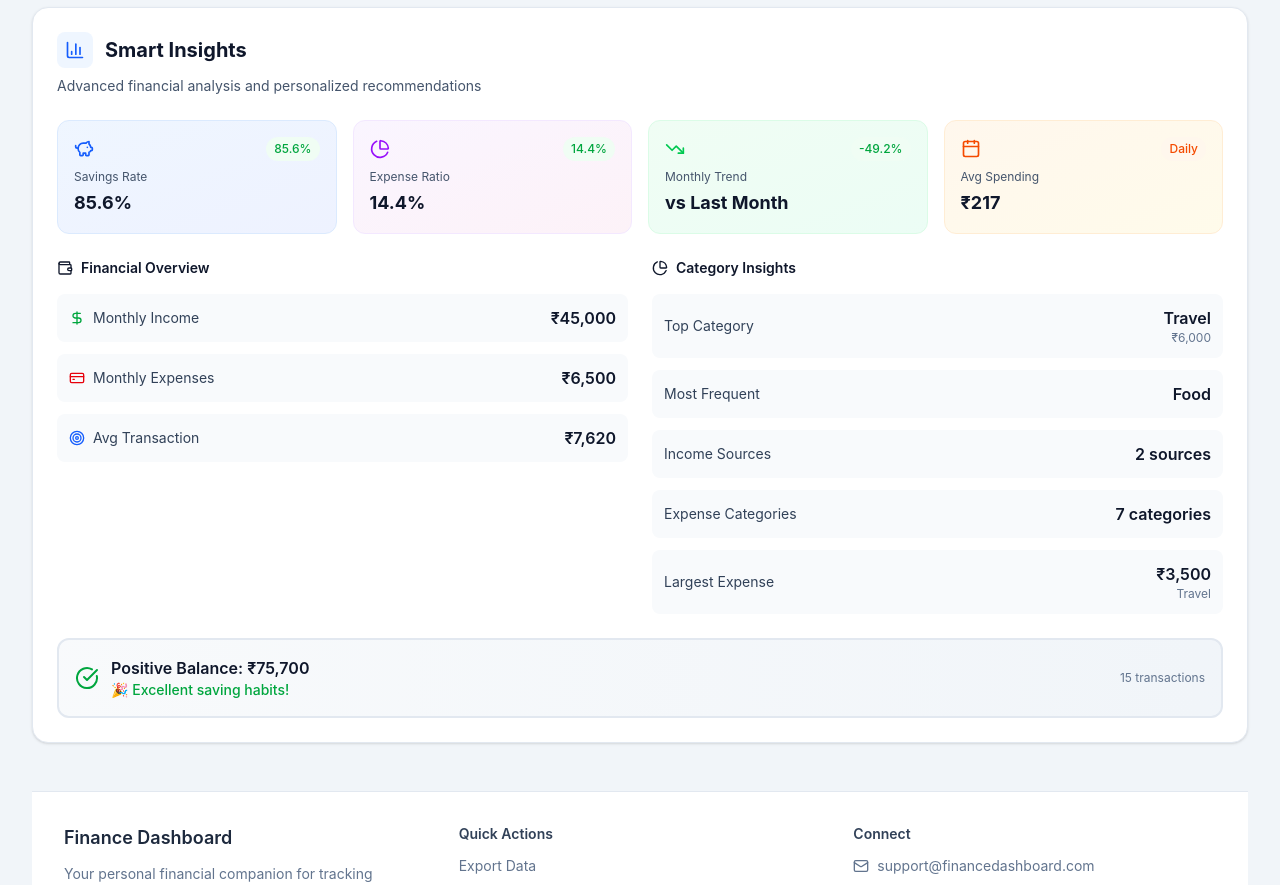
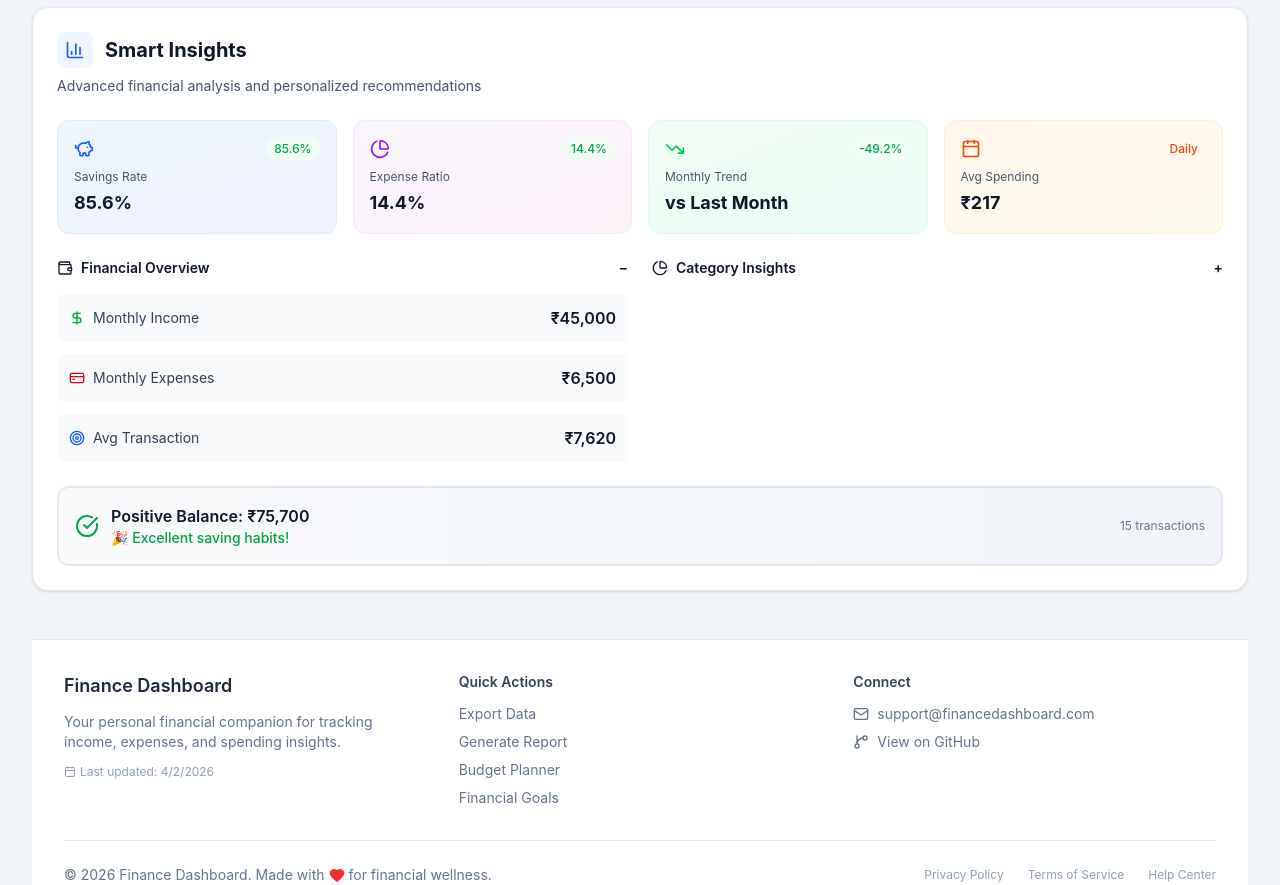
Before and after one commit to OmpalSingh01/finance-dashboard, a React (Vite) app: page / in a window 1280 px wide. Shown: the part 1580-2465 px from the top of the page. Built offline with nearby package versions, Linux system fonts and the light colour scheme.

Commit message:
upgrade_InsightsPanel

```diff
--- a/src/components/InsightsPanel.jsx
+++ b/src/components/InsightsPanel.jsx
@@ -1,111 +1,156 @@
-import { TrendingUp, TrendingDown, Target, DollarSign, PieChart, Calendar, AlertTriangle, CheckCircle, BarChart3, Wallet, CreditCard, PiggyBank } from 'lucide-react'
+import { useState } from 'react'
+import {
+  TrendingUp,
+  TrendingDown,
+  Target,
+  DollarSign,
+  PieChart,
+  Calendar,
+  AlertTriangle,
+  CheckCircle,
+  BarChart3,
+  Wallet,
+  CreditCard,
+  PiggyBank,
+} from 'lucide-react'
 import useFinanceStore from '../store/useFinanceStore'
+
+function InsightRow({ label, value, icon: Icon, color = '' }) {
+  return (
+    <div className="flex items-center justify-between rounded-lg bg-slate-50 p-3 dark:bg-slate-700/50">
+      <div className="flex items-center gap-2">
+        <Icon className={`h-4 w-4 ${color}`} />
+        <span className="text-sm text-slate-700 dark:text-slate-300">
+          {label}
+        </span>
+      </div>
+      <span className="font-semibold text-slate-900 dark:text-white">
+        {value}
+      </span>
+    </div>
+  )
+}
 
 export default function InsightsPanel() {
   const { getInsights, getSummary, transactions } = useFinanceStore()
+  const [showFinancial, setShowFinancial] = useState(true)
+  const [showCategory, setShowCategory] = useState(false)
 
   const insights = getInsights()
   const summary = getSummary()
 
-  // Calculate monthly insights
   const currentMonth = new Date().getMonth()
   const currentYear = new Date().getFullYear()
 
-  const currentMonthTransactions = transactions.filter(tx => {
+  const currentMonthTransactions = transactions.filter((tx) => {
     const txDate = new Date(tx.date)
-    return txDate.getMonth() === currentMonth && txDate.getFullYear() === currentYear
+    return (
+      txDate.getMonth() === currentMonth &&
+      txDate.getFullYear() === currentYear
+    )
   })
 
   const currentMonthIncome = currentMonthTransactions
-    .filter(tx => tx.type === 'income')
+    .filter((tx) => tx.type === 'income')
     .reduce((sum, tx) => sum + tx.amount, 0)
 
   const currentMonthExpenses = currentMonthTransactions
-    .filter(tx => tx.type === 'expense')
+    .filter((tx) => tx.type === 'expense')
     .reduce((sum, tx) => sum + tx.amount, 0)
 
-  // Calculate previous month data
   const prevMonth = currentMonth === 0 ? 11 : currentMonth - 1
   const prevYear = currentMonth === 0 ? currentYear - 1 : currentYear
 
-  const prevMonthTransactions = transactions.filter(tx => {
+  const prevMonthTransactions = transactions.filter((tx) => {
     const txDate = new Date(tx.date)
-    return txDate.getMonth() === prevMonth && txDate.getFullYear() === prevYear
+    return (
+      txDate.getMonth() === prevMonth && txDate.getFullYear() === prevYear
+    )
   })
 
   const prevMonthExpenses = prevMonthTransactions
-    .filter(tx => tx.type === 'expense')
+    .filter((tx) => tx.type === 'expense')
     .reduce((sum, tx) => sum + tx.amount, 0)
 
-  // Enhanced calculations
-  const avgTransactionAmount = transactions.length > 0
-    ? transactions.reduce((sum, tx) => sum + tx.amount, 0) / transactions.length
+  const avgTransactionAmount = transactions.length
+    ? transactions.reduce((sum, tx) => sum + tx.amount, 0) /
+      transactions.length
     : 0
 
-  // Expense-to-Income ratio
-  const expenseToIncomeRatio = currentMonthIncome > 0
-    ? (currentMonthExpenses / currentMonthIncome * 100).toFixed(1)
+  const expenseToIncomeRatio = currentMonthIncome
+    ? ((currentMonthExpenses / currentMonthIncome) * 100).toFixed(1)
+    : '0.0'
+
+  const savingsRate = currentMonthIncome
+    ? (((currentMonthIncome - currentMonthExpenses) / currentMonthIncome) *
+        100).toFixed(1)
+    : '0.0'
+
+  const categoryFrequency = {}
+  transactions.forEach((tx) => {
+    if (tx.type === 'expense') {
+      categoryFrequency[tx.category] =
+        (categoryFrequency[tx.category] || 0) + 1
+    }
+  })
+
+  const mostFrequentCategory =
+    Object.entries(categoryFrequency).sort(([, a], [, b]) => b - a)[0]?.[0] ||
+    'N/A'
+
+  const largestExpense = transactions
+    .filter((tx) => tx.type === 'expense')
+    .sort((a, b) => b.amount - a.amount)[0]
+
+  const daysInMonth = new Date(currentYear, currentMonth + 1, 0).getDate()
+  const dailyAvgSpending = currentMonthExpenses
+    ? currentMonthExpenses / daysInMonth
     : 0
 
-  // Savings rate
-  const savingsRate = currentMonthIncome > 0
-    ? ((currentMonthIncome - currentMonthExpenses) / currentMonthIncome * 100).toFixed(1)
-    : 0
-
-  // Most frequent category
-  const categoryFrequency = {}
-  transactions.forEach(tx => {
-    if (tx.type === 'expense') {
-      categoryFrequency[tx.category] = (categoryFrequency[tx.category] || 0) + 1
-    }
-  })
-  const mostFrequentCategory = Object.entries(categoryFrequency)
-    .sort(([,a], [,b]) => b - a)[0]?.[0] || 'N/A'
-
-  // Largest transaction
-  const largestExpense = transactions
-    .filter(tx => tx.type === 'expense')
-    .sort((a, b) => b.amount - a.amount)[0]
-
-  // Daily average spending (current month)
-  const daysInMonth = new Date(currentYear, currentMonth + 1, 0).getDate()
-  const dailyAvgSpending = currentMonthExpenses / daysInMonth
-
-  // Income diversity
   const incomeSources = new Set(
-    transactions.filter(tx => tx.type === 'income').map(tx => tx.category)
+    transactions
+      .filter((tx) => tx.type === 'income')
+      .map((tx) => tx.category)
   ).size
 
-  // Expense categories count
   const expenseCategories = new Set(
-    transactions.filter(tx => tx.type === 'expense').map(tx => tx.category)
+    transactions
+      .filter((tx) => tx.type === 'expense')
+      .map((tx) => tx.category)
   ).size
 
-  // Spending trend
-  const spendingTrend = prevMonthExpenses > 0
-    ? ((currentMonthExpenses - prevMonthExpenses) / prevMonthExpenses * 100).toFixed(1)
+  const spendingTrend =
+    prevMonthExpenses === 0
+      ? currentMonthExpenses > 0
+        ? 100
         : 0
+      : (((currentMonthExpenses - prevMonthExpenses) /
+          prevMonthExpenses) *
+          100).toFixed(1)
 
   const getSavingsRateColor = (rate) => {
     const numRate = parseFloat(rate)
-    if (numRate >= 20) return 'text-green-600 dark:text-green-400 bg-green-50 dark:bg-green-900/20'
-    if (numRate >= 10) return 'text-yellow-600 dark:text-yellow-400 bg-yellow-50 dark:bg-yellow-900/20'
+    if (numRate >= 20)
+      return 'text-green-600 dark:text-green-400 bg-green-50 dark:bg-green-900/20'
+    if (numRate >= 10)
+      return 'text-yellow-600 dark:text-yellow-400 bg-yellow-50 dark:bg-yellow-900/20'
     return 'text-red-600 dark:text-red-400 bg-red-50 dark:bg-red-900/20'
   }
 
   const getExpenseRatioColor = (ratio) => {
     const numRatio = parseFloat(ratio)
-    if (numRatio <= 70) return 'text-green-600 dark:text-green-400 bg-green-50 dark:bg-green-900/20'
-    if (numRatio <= 90) return 'text-yellow-600 dark:text-yellow-400 bg-yellow-50 dark:bg-yellow-900/20'
+    if (numRatio <= 70)
+      return 'text-green-600 dark:text-green-400 bg-green-50 dark:bg-green-900/20'
+    if (numRatio <= 90)
+      return 'text-yellow-600 dark:text-yellow-400 bg-yellow-50 dark:bg-yellow-900/20'
     return 'text-red-600 dark:text-red-400 bg-red-50 dark:bg-red-900/20'
   }
 
   return (
     <div className="rounded-2xl border border-slate-200 bg-white p-6 shadow-sm dark:border-slate-700 dark:bg-slate-800">
-      {/* Header */}
       <div className="mb-6">
-        <div className="flex items-center gap-3 mb-2">
-          <div className="p-2 bg-blue-50 dark:bg-blue-900/20 rounded-lg">
+        <div className="mb-2 flex items-center gap-3">
+          <div className="rounded-lg bg-blue-50 p-2 dark:bg-blue-900/20">
             <BarChart3 className="h-5 w-5 text-blue-600 dark:text-blue-400" />
           </div>
           <h2 className="text-xl font-bold text-slate-900 dark:text-white">
@@ -117,169 +162,118 @@ export default function InsightsPanel() {
         </p>
       </div>
 
-      {/* Key Metrics Grid */}
-      <div className="grid gap-4 md:grid-cols-2 lg:grid-cols-4 mb-6">
-        {/* Savings Rate */}
-        <div className="bg-gradient-to-br from-blue-50 to-indigo-50 dark:from-blue-900/20 dark:to-indigo-900/20 rounded-xl p-4 border border-blue-100 dark:border-blue-800">
-          <div className="flex items-center justify-between mb-2">
+      <div className="mb-6 grid gap-4 md:grid-cols-2 lg:grid-cols-4">
+        <div className="rounded-xl border border-blue-100 bg-gradient-to-br from-blue-50 to-indigo-50 p-4 dark:border-blue-800 dark:from-blue-900/20 dark:to-indigo-900/20">
+          <div className="mb-2 flex items-center justify-between">
             <PiggyBank className="h-5 w-5 text-blue-600 dark:text-blue-400" />
-            <span className={`px-2 py-1 rounded-full text-xs font-medium ${getSavingsRateColor(savingsRate)}`}>
+            <span className={`rounded-full px-2 py-1 text-xs font-medium ${getSavingsRateColor(savingsRate)}`}>
               {savingsRate}%
             </span>
           </div>
-          <p className="text-xs text-slate-600 dark:text-slate-400 mb-1">Savings Rate</p>
-          <p className="text-lg font-bold text-slate-900 dark:text-white">
-            {savingsRate}%
-          </p>
+          <p className="mb-1 text-xs text-slate-600 dark:text-slate-400">Savings Rate</p>
+          <p className="text-lg font-bold text-slate-900 dark:text-white">{savingsRate}%</p>
         </div>
 
-        {/* Expense Ratio */}
-        <div className="bg-gradient-to-br from-purple-50 to-pink-50 dark:from-purple-900/20 dark:to-pink-900/20 rounded-xl p-4 border border-purple-100 dark:border-purple-800">
-          <div className="flex items-center justify-between mb-2">
+        <div className="rounded-xl border border-purple-100 bg-gradient-to-br from-purple-50 to-pink-50 p-4 dark:border-purple-800 dark:from-purple-900/20 dark:to-pink-900/20">
+          <div className="mb-2 flex items-center justify-between">
             <PieChart className="h-5 w-5 text-purple-600 dark:text-purple-400" />
-            <span className={`px-2 py-1 rounded-full text-xs font-medium ${getExpenseRatioColor(expenseToIncomeRatio)}`}>
+            <span className={`rounded-full px-2 py-1 text-xs font-medium ${getExpenseRatioColor(expenseToIncomeRatio)}`}>
               {expenseToIncomeRatio}%
             </span>
           </div>
-          <p className="text-xs text-slate-600 dark:text-slate-400 mb-1">Expense Ratio</p>
-          <p className="text-lg font-bold text-slate-900 dark:text-white">
-            {expenseToIncomeRatio}%
-          </p>
+          <p className="mb-1 text-xs text-slate-600 dark:text-slate-400">Expense Ratio</p>
+          <p className="text-lg font-bold text-slate-900 dark:text-white">{expenseToIncomeRatio}%</p>
         </div>
 
-        {/* Spending Trend */}
-        <div className="bg-gradient-to-br from-green-50 to-emerald-50 dark:from-green-900/20 dark:to-emerald-900/20 rounded-xl p-4 border border-green-100 dark:border-green-800">
-          <div className="flex items-center justify-between mb-2">
+        <div className="rounded-xl border border-green-100 bg-gradient-to-br from-green-50 to-emerald-50 p-4 dark:border-green-800 dark:from-green-900/20 dark:to-emerald-900/20">
+          <div className="mb-2 flex items-center justify-between">
             {parseFloat(spendingTrend) > 0 ? (
               <TrendingUp className="h-5 w-5 text-red-500" />
             ) : (
               <TrendingDown className="h-5 w-5 text-green-500" />
             )}
-            <span className={`px-2 py-1 rounded-full text-xs font-medium ${
+            <span
+              className={`rounded-full px-2 py-1 text-xs font-medium ${
                 parseFloat(spendingTrend) > 0
                   ? 'text-red-600 dark:text-red-400 bg-red-50 dark:bg-red-900/20'
                   : 'text-green-600 dark:text-green-400 bg-green-50 dark:bg-green-900/20'
-            }`}>
-              {spendingTrend > 0 ? '+' : ''}{spendingTrend}%
+              }`}
+            >
+              {parseFloat(spendingTrend) > 0 ? '+' : ''}
+              {spendingTrend}%
             </span>
           </div>
-          <p className="text-xs text-slate-600 dark:text-slate-400 mb-1">Monthly Trend</p>
-          <p className="text-lg font-bold text-slate-900 dark:text-white">
-            vs Last Month
-          </p>
+          <p className="mb-1 text-xs text-slate-600 dark:text-slate-400">Monthly Trend</p>
+          <p className="text-lg font-bold text-slate-900 dark:text-white">vs Last Month</p>
         </div>
 
-        {/* Daily Average */}
-        <div className="bg-gradient-to-br from-orange-50 to-amber-50 dark:from-orange-900/20 dark:to-amber-900/20 rounded-xl p-4 border border-orange-100 dark:border-orange-800">
-          <div className="flex items-center justify-between mb-2">
+        <div className="rounded-xl border border-orange-100 bg-gradient-to-br from-orange-50 to-amber-50 p-4 dark:border-orange-800 dark:from-orange-900/20 dark:to-amber-900/20">
+          <div className="mb-2 flex items-center justify-between">
             <Calendar className="h-5 w-5 text-orange-600 dark:text-orange-400" />
-            <span className="px-2 py-1 rounded-full text-xs font-medium text-orange-600 dark:text-orange-400 bg-orange-50 dark:bg-orange-900/20">
+            <span className="rounded-full bg-orange-50 px-2 py-1 text-xs font-medium text-orange-600 dark:bg-orange-900/20 dark:text-orange-400">
               Daily
             </span>
           </div>
-          <p className="text-xs text-slate-600 dark:text-slate-400 mb-1">Avg Spending</p>
+          <p className="mb-1 text-xs text-slate-600 dark:text-slate-400">Avg Spending</p>
           <p className="text-lg font-bold text-slate-900 dark:text-white">
-            ₹{dailyAvgSpending.toLocaleString(undefined, {maximumFractionDigits: 0})}
+            ₹{dailyAvgSpending.toLocaleString(undefined, {
+              maximumFractionDigits: 0,
+            })}
           </p>
         </div>
       </div>
 
-      {/* Detailed Insights */}
       <div className="grid gap-6 md:grid-cols-2">
-        {/* Financial Overview */}
         <div className="space-y-4">
-          <h3 className="text-sm font-semibold text-slate-900 dark:text-white flex items-center gap-2">
-            <Wallet className="h-4 w-4" />
-            Financial Overview
-          </h3>
+          <button
+            onClick={() => setShowFinancial(!showFinancial)}
+            className="flex w-full items-center justify-between text-left text-sm font-semibold text-slate-900 dark:text-white"
+          >
+            <span className="flex items-center gap-2">
+              <Wallet className="h-4 w-4" /> Financial Overview
+            </span>
+            <span>{showFinancial ? '−' : '+'}</span>
+          </button>
 
+          <div className={`overflow-hidden transition-all duration-300 ${showFinancial ? 'max-h-[500px]' : 'max-h-0'}`}>
             <div className="space-y-3">
-            <div className="flex justify-between items-center p-3 bg-slate-50 dark:bg-slate-700/50 rounded-lg">
-              <div className="flex items-center gap-2">
-                <DollarSign className="h-4 w-4 text-green-600 dark:text-green-400" />
-                <span className="text-sm text-slate-700 dark:text-slate-300">Monthly Income</span>
-              </div>
-              <span className="font-semibold text-slate-900 dark:text-white">
-                ₹{currentMonthIncome.toLocaleString()}
-              </span>
-            </div>
-
-            <div className="flex justify-between items-center p-3 bg-slate-50 dark:bg-slate-700/50 rounded-lg">
-              <div className="flex items-center gap-2">
-                <CreditCard className="h-4 w-4 text-red-600 dark:text-red-400" />
-                <span className="text-sm text-slate-700 dark:text-slate-300">Monthly Expenses</span>
-              </div>
-              <span className="font-semibold text-slate-900 dark:text-white">
-                ₹{currentMonthExpenses.toLocaleString()}
-              </span>
-            </div>
-
-            <div className="flex justify-between items-center p-3 bg-slate-50 dark:bg-slate-700/50 rounded-lg">
-              <div className="flex items-center gap-2">
-                <Target className="h-4 w-4 text-blue-600 dark:text-blue-400" />
-                <span className="text-sm text-slate-700 dark:text-slate-300">Avg Transaction</span>
-              </div>
-              <span className="font-semibold text-slate-900 dark:text-white">
-                ₹{avgTransactionAmount.toLocaleString()}
-              </span>
+              <InsightRow label="Monthly Income" value={`₹${currentMonthIncome.toLocaleString()}`} icon={DollarSign} color="text-green-600 dark:text-green-400" />
+              <InsightRow label="Monthly Expenses" value={`₹${currentMonthExpenses.toLocaleString()}`} icon={CreditCard} color="text-red-600 dark:text-red-400" />
+              <InsightRow label="Avg Transaction" value={`₹${avgTransactionAmount.toLocaleString()}`} icon={Target} color="text-blue-600 dark:text-blue-400" />
             </div>
           </div>
         </div>
 
-        {/* Category Insights */}
         <div className="space-y-4">
-          <h3 className="text-sm font-semibold text-slate-900 dark:text-white flex items-center gap-2">
-            <PieChart className="h-4 w-4" />
-            Category Insights
-          </h3>
+          <button
+            onClick={() => setShowCategory(!showCategory)}
+            className="flex w-full items-center justify-between text-left text-sm font-semibold text-slate-900 dark:text-white"
+          >
+            <span className="flex items-center gap-2">
+              <PieChart className="h-4 w-4" /> Category Insights
+            </span>
+            <span>{showCategory ? '−' : '+'}</span>
+          </button>
 
+          <div className={`overflow-hidden transition-all duration-300 ${showCategory ? 'max-h-[700px]' : 'max-h-0'}`}>
             <div className="space-y-3">
-            <div className="flex justify-between items-center p-3 bg-slate-50 dark:bg-slate-700/50 rounded-lg">
-              <span className="text-sm text-slate-700 dark:text-slate-300">Top Category</span>
-              <div className="text-right">
-                <div className="font-semibold text-slate-900 dark:text-white">{insights.highestCategory}</div>
-                <div className="text-xs text-slate-500 dark:text-slate-400">
-                  ₹{insights.highestAmount.toLocaleString()}
+              <InsightRow label="Top Category" value={`${insights.highestCategory} • ₹${insights.highestAmount.toLocaleString()}`} icon={PieChart} />
+              <InsightRow label="Most Frequent" value={mostFrequentCategory} icon={PieChart} />
+              <InsightRow label="Income Sources" value={`${incomeSources} ${incomeSources === 1 ? 'source' : 'sources'}`} icon={DollarSign} />
+              <InsightRow label="Expense Categories" value={`${expenseCategories} categories`} icon={CreditCard} />
+              {largestExpense && (
+                <InsightRow
+                  label="Largest Expense"
+                  value={`₹${largestExpense.amount.toLocaleString()} • ${largestExpense.category}`}
+                  icon={AlertTriangle}
+                />
+              )}
+            </div>
           </div>
         </div>
       </div>
 
-            <div className="flex justify-between items-center p-3 bg-slate-50 dark:bg-slate-700/50 rounded-lg">
-              <span className="text-sm text-slate-700 dark:text-slate-300">Most Frequent</span>
-              <span className="font-semibold text-slate-900 dark:text-white">{mostFrequentCategory}</span>
-            </div>
-
-            <div className="flex justify-between items-center p-3 bg-slate-50 dark:bg-slate-700/50 rounded-lg">
-              <span className="text-sm text-slate-700 dark:text-slate-300">Income Sources</span>
-              <span className="font-semibold text-slate-900 dark:text-white">
-                {incomeSources} {incomeSources === 1 ? 'source' : 'sources'}
-              </span>
-            </div>
-
-            <div className="flex justify-between items-center p-3 bg-slate-50 dark:bg-slate-700/50 rounded-lg">
-              <span className="text-sm text-slate-700 dark:text-slate-300">Expense Categories</span>
-              <span className="font-semibold text-slate-900 dark:text-white">{expenseCategories} categories</span>
-            </div>
-
-            {largestExpense && (
-              <div className="flex justify-between items-center p-3 bg-slate-50 dark:bg-slate-700/50 rounded-lg">
-                <span className="text-sm text-slate-700 dark:text-slate-300">Largest Expense</span>
-                <div className="text-right">
-                  <div className="font-semibold text-slate-900 dark:text-white">
-                    ₹{largestExpense.amount.toLocaleString()}
-                  </div>
-                  <div className="text-xs text-slate-500 dark:text-slate-400">
-                    {largestExpense.category}
-                  </div>
-                </div>
-              </div>
-            )}
-          </div>
-        </div>
-      </div>
-
-      {/* Balance Status Banner */}
-      <div className="mt-6 p-4 rounded-xl border-2 bg-gradient-to-r from-slate-50 to-slate-100 dark:from-slate-700/50 dark:to-slate-600/50 border-slate-200 dark:border-slate-600">
+      <div className="mt-6 rounded-xl border-2 border-slate-200 bg-gradient-to-r from-slate-50 to-slate-100 p-4 dark:border-slate-600 dark:from-slate-700/50 dark:to-slate-600/50">
         {summary.balance >= 0 ? (
           <div className="flex items-center justify-between">
             <div className="flex items-center gap-3">
@@ -289,17 +283,15 @@ export default function InsightsPanel() {
                   Positive Balance: ₹{summary.balance.toLocaleString()}
                 </p>
                 {parseFloat(savingsRate) >= 20 && (
-                  <p className="text-sm text-green-600 dark:text-green-400 font-medium">
+                  <p className="text-sm font-medium text-green-600 dark:text-green-400">
                     🎉 Excellent saving habits!
                   </p>
                 )}
               </div>
             </div>
-            <div className="text-right">
             <p className="text-xs text-slate-500 dark:text-slate-400">
               {insights.totalTransactions} transactions
             </p>
-            </div>
           </div>
         ) : (
           <div className="flex items-center justify-between">
@@ -309,16 +301,14 @@ export default function InsightsPanel() {
                 <p className="font-semibold text-slate-900 dark:text-white">
                   Negative Balance: ₹{Math.abs(summary.balance).toLocaleString()}
                 </p>
-                <p className="text-sm text-yellow-600 dark:text-yellow-400 font-medium">
+                <p className="text-sm font-medium text-yellow-600 dark:text-yellow-400">
                   Consider reviewing your expenses
                 </p>
               </div>
             </div>
-            <div className="text-right">
             <p className="text-xs text-slate-500 dark:text-slate-400">
               {insights.totalTransactions} transactions
             </p>
-            </div>
           </div>
         )}
       </div>
```
Lines whose indentation alone changed are shown as unchanged.
